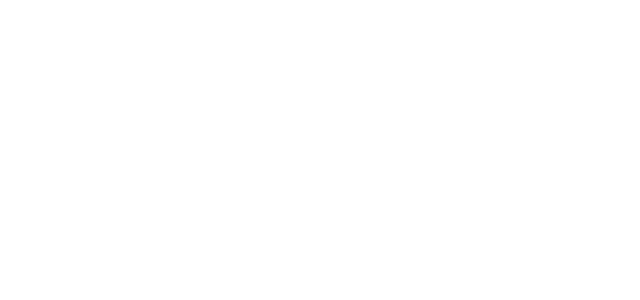
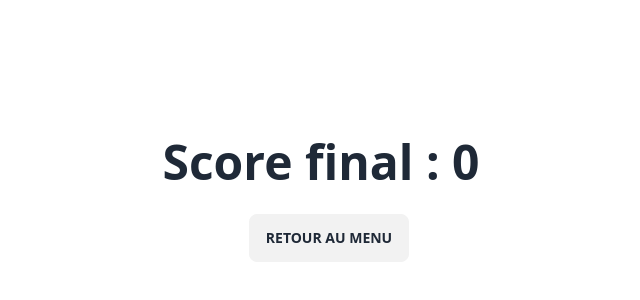
Before and after one commit to Pataubeur/date-quizz, a Vue app: page /score in a window 1280 px wide. Before the commit this address had no page. Shown: the part 200-500 px from the top of the page, without its empty margins (319-959 px from the left). Built offline with nearby package versions, Linux system fonts and the light colour scheme.

Commit message:
Adding score page after ending the quiz

```diff
--- a/src/components/Quiz.vue
+++ b/src/components/Quiz.vue
@@ -10,6 +10,7 @@
   let good_answer = false
   let question_number = 1
   const question_limit = 15
+  store.score = 0
 
   function submit() {
     checked.value = true
@@ -31,8 +32,8 @@
     date_asked = date.dates[Math.floor(Math.random()*date.dates.length-1)]
     checked.value = false
     answer.value = ''
-    if(question_number == question_limit) {
-      router.push('/')
+    if(question_number == question_limit+1) {
+      router.push('/score')
     }
     setTimeout(() => {
       focusNextInput();
--- /dev/null
+++ b/src/components/Score.vue
@@ -0,0 +1,21 @@
+<script setup lang="ts">
+
+import {store} from "../store.ts";
+</script>
+
+<template>
+  <div class="flex justify-center items-center h-screen text-center">
+    <div class="space-x-4">
+      <h1 class="text-5xl mb-7 text-black-500 font-bold">
+        Score final : {{ store.score }}
+      </h1>
+      <div class="justify-center flex items-center">
+        <router-link to="/"><button class="btn">Retour au menu</button></router-link>
+      </div>
+    </div>
+  </div>
+</template>
+
+<style scoped>
+
+</style>
--- a/src/router.ts
+++ b/src/router.ts
@@ -1,6 +1,7 @@
 import { createRouter, createWebHistory } from 'vue-router'
 import Homepage from "./components/Home.vue";
 import Index from "./components/Quiz.vue";
+import Score from "./components/Score.vue";
 
 export default createRouter({
     history: createWebHistory(),
@@ -13,5 +14,9 @@
             path: '/quiz',
             component: Index,
         },
+        {
+            path: '/score',
+            component: Score
+        }
     ],
 })
```
